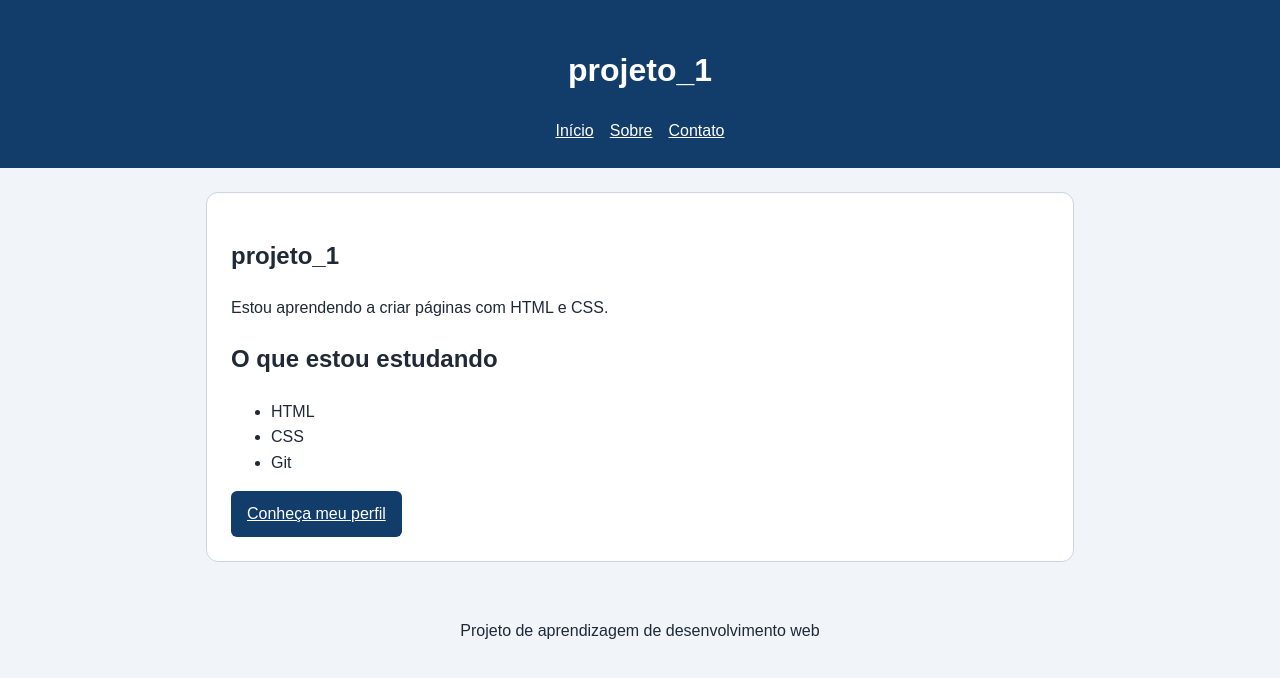
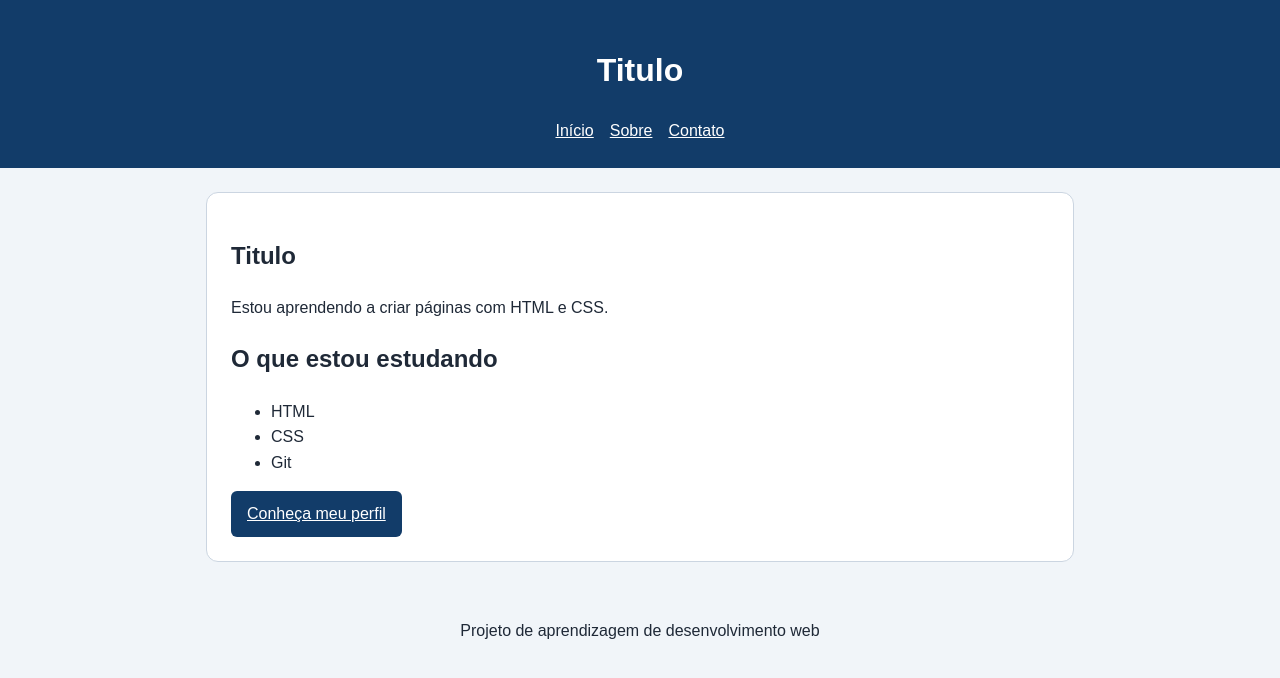
Before and after one commit to ilucasdev/projeto-1, a plain HTML site: page index.html in a window 1280 px wide. Drawn offline with Linux system fonts and the light colour scheme.

Commit message:
atualizaçao do titulo

```diff
--- a/index.html
+++ b/index.html
@@ -4,13 +4,13 @@
 <head>
     <meta charset="UTF-8">
     <meta name="viewport" content="width=device-width, initial-scale=1.0">
-    <title>Início | projeto_1</title>
+    <title>Início | Titulo</title>
     <link rel="stylesheet" href="css/style.css">
 </head>
 <body>
 
     <header>
-        <h1>projeto_1</h1>
+        <h1>Titulo</h1>
 
         <nav>
             <a href="index.html">Início</a>
@@ -21,7 +21,7 @@
 
     <main>
         <section class="cartao">
-            <h2>projeto_1</h2>
+            <h2>Titulo</h2></h2>
 
             <p>Estou aprendendo a criar páginas com HTML e CSS.</p>
 
```
